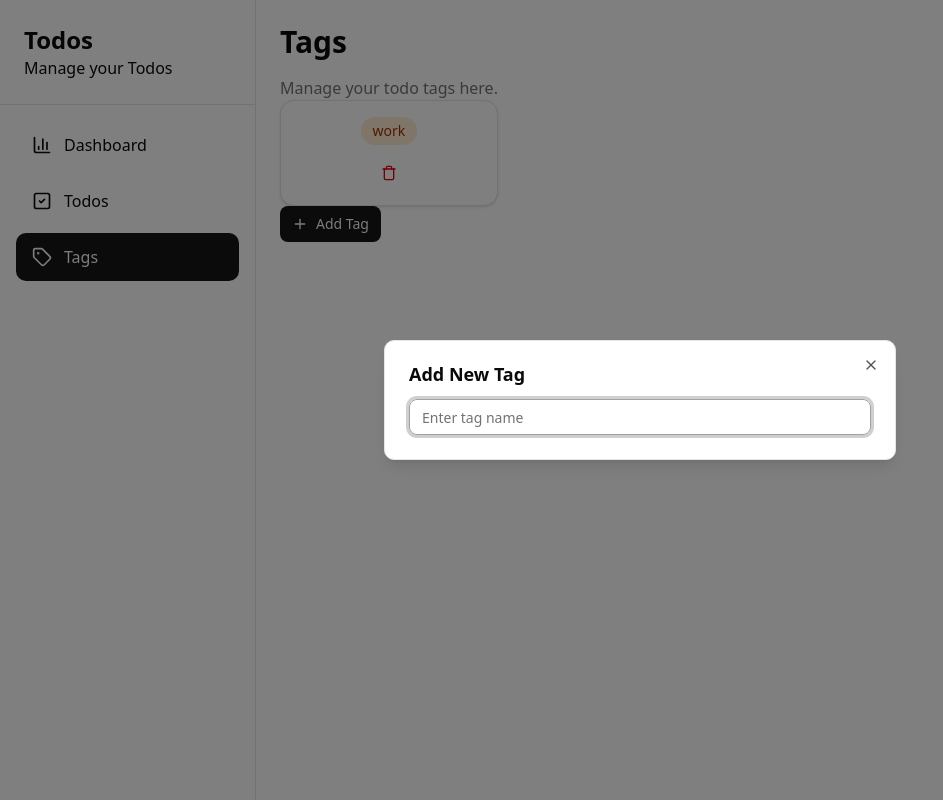
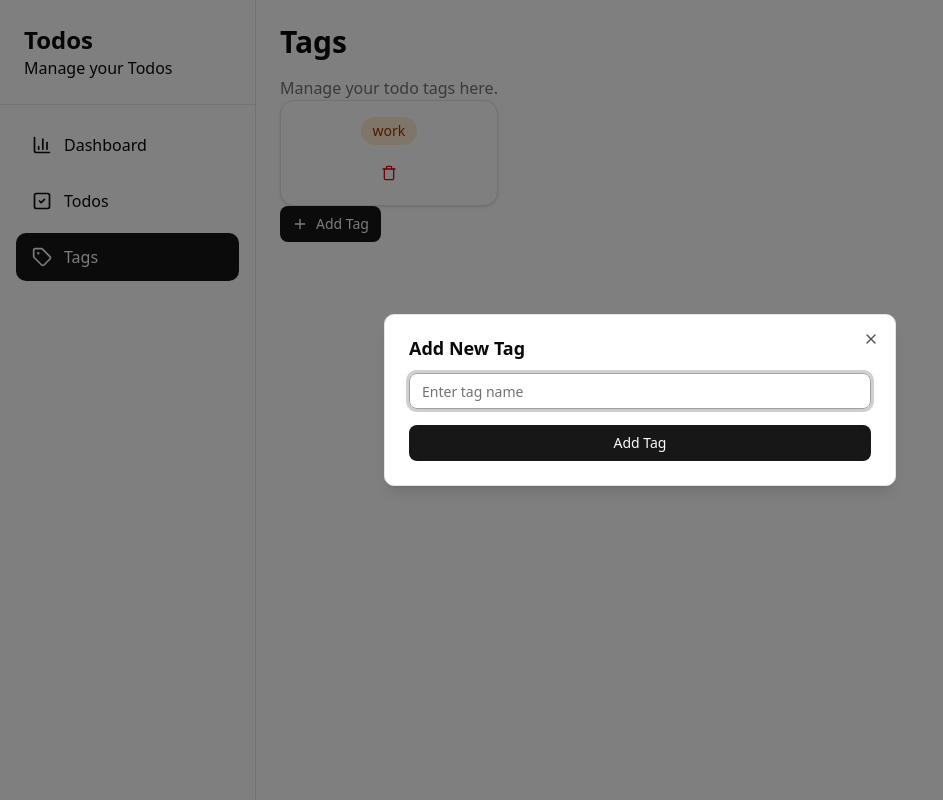
Before and after one commit to Killer545537/Todos, a Next.js app: page /tags in a window 1280 px wide. Both pictures are taken after a click on the button "Add Tag". Shown: the whole page, without its empty margins (0-943 px from the left). Built offline with nearby package versions, Linux system fonts and the light colour scheme.

Commit message:
refactor: un-abstracted tags-form

```diff
--- a/components/tags/tag-dialog.tsx
+++ b/components/tags/tag-dialog.tsx
@@ -1,7 +1,10 @@
 'use client';
 
+import { zodResolver } from '@hookform/resolvers/zod';
 import { Plus } from 'lucide-react';
 import { useState } from 'react';
+import { Controller, useForm } from 'react-hook-form';
+import { z } from 'zod';
 import { Button } from '@/components/ui/button';
 import {
     Dialog,
@@ -9,10 +12,32 @@ import {
     DialogTitle,
     DialogTrigger,
 } from '@/components/ui/dialog';
-import TagForm from './tags-form';
+import { Field, FieldDescription } from '@/components/ui/field';
+import { Input } from '@/components/ui/input';
+
+const formSchema = z.object({
+    name: z
+        .string()
+        .min(1, 'Name is required')
+        .max(50, 'Name must be at most 50 characters long'),
+});
 
 const TagDialog = () => {
     const [open, setOpen] = useState(false);
+
+    const form = useForm<z.infer<typeof formSchema>>({
+        resolver: zodResolver(formSchema),
+        mode: 'onChange',
+        defaultValues: {
+            name: '',
+        },
+    });
+
+    const handleFormSubmit = (data: z.infer<typeof formSchema>) => {
+        console.log(data);
+        form.reset();
+        setOpen(false);
+    };
 
     return (
         <Dialog open={open} onOpenChange={setOpen}>
@@ -24,11 +49,32 @@ const TagDialog = () => {
             <DialogContent className='max-w-2xl max-h-[90vh] overflow-y-auto'>
                 <DialogTitle>Add New Tag</DialogTitle>
                 <div className='flex flex-col gap-6'>
-                    <TagForm
-                        onSubmit={(data) => {
-                            console.log(data);
-                        }}
-                    />
+                    <form
+                        onSubmit={form.handleSubmit(handleFormSubmit)}
+                        className='space-y-4'
+                    >
+                        <Controller
+                            name='name'
+                            control={form.control}
+                            render={({ field, fieldState }) => (
+                                <Field data-invalid={fieldState.invalid}>
+                                    <Input
+                                        {...field}
+                                        type='text'
+                                        placeholder='Enter tag name'
+                                    />
+                                    {fieldState.error && (
+                                        <FieldDescription className='text-red-500'>
+                                            {fieldState.error.message}
+                                        </FieldDescription>
+                                    )}
+                                </Field>
+                            )}
+                        />
+                        <Button type='submit' className='w-full'>
+                            Add Tag
+                        </Button>
+                    </form>
                 </div>
             </DialogContent>
         </Dialog>
--- a/components/tags/tags-form.tsx
+++ /dev/null
@@ -1,61 +0,0 @@
-'use client';
-
-import { zodResolver } from '@hookform/resolvers/zod';
-import { Controller, useForm } from 'react-hook-form';
-import { z } from 'zod';
-import { Field, FieldDescription } from '@/components/ui/field';
-import { Input } from '@/components/ui/input';
-
-const formSchema = z.object({
-    name: z
-        .string()
-        .min(1, 'Name is required')
-        .max(50, 'Name must be at most 50 characters long'),
-});
-
-interface TagCardProps {
-    onSubmit: (data: z.infer<typeof formSchema>) => void;
-}
-
-const TagForm = ({ onSubmit }: TagCardProps) => {
-    const form = useForm<z.infer<typeof formSchema>>({
-        resolver: zodResolver(formSchema),
-        mode: 'onChange',
-        defaultValues: {
-            name: '',
-        },
-    });
-
-    const handleFormSubmit = (data: z.infer<typeof formSchema>) => {
-        onSubmit(data);
-        form.reset();
-    };
-
-    return (
-        <form
-            onSubmit={form.handleSubmit(handleFormSubmit)}
-            className='space-y-4'
-        >
-            <Controller
-                name='name'
-                control={form.control}
-                render={({ field, fieldState }) => (
-                    <Field data-invalid={fieldState.invalid}>
-                        <Input
-                            {...field}
-                            type='text'
-                            placeholder='Enter tag name'
-                        />
-                        {fieldState.error && (
-                            <FieldDescription className='text-red-500'>
-                                {fieldState.error.message}
-                            </FieldDescription>
-                        )}
-                    </Field>
-                )}
-            />
-        </form>
-    );
-};
-
-export default TagForm;
```
